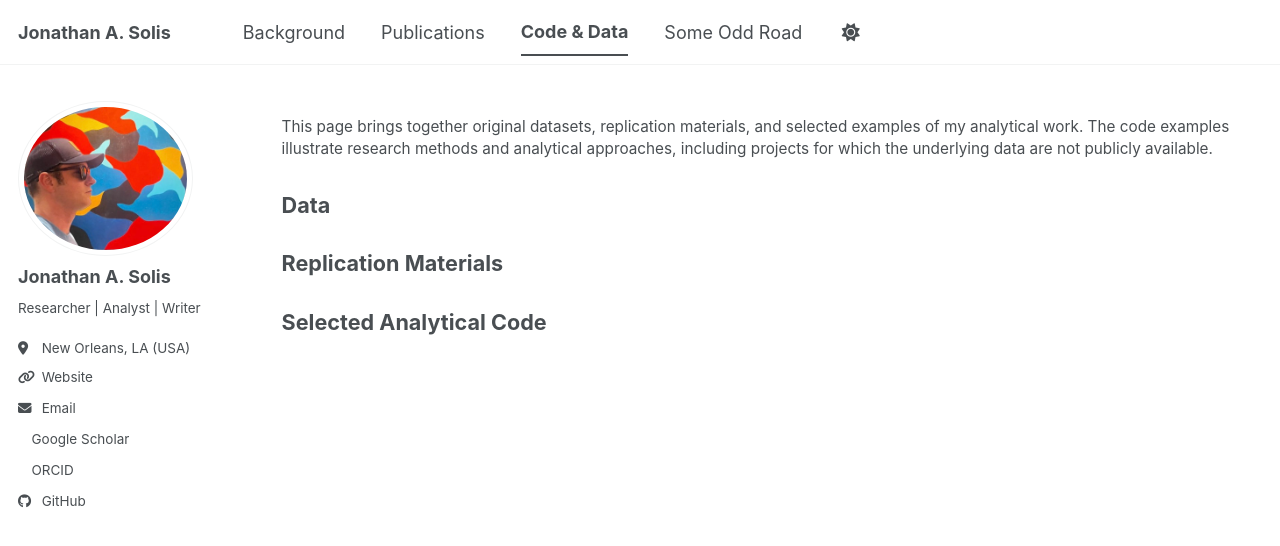
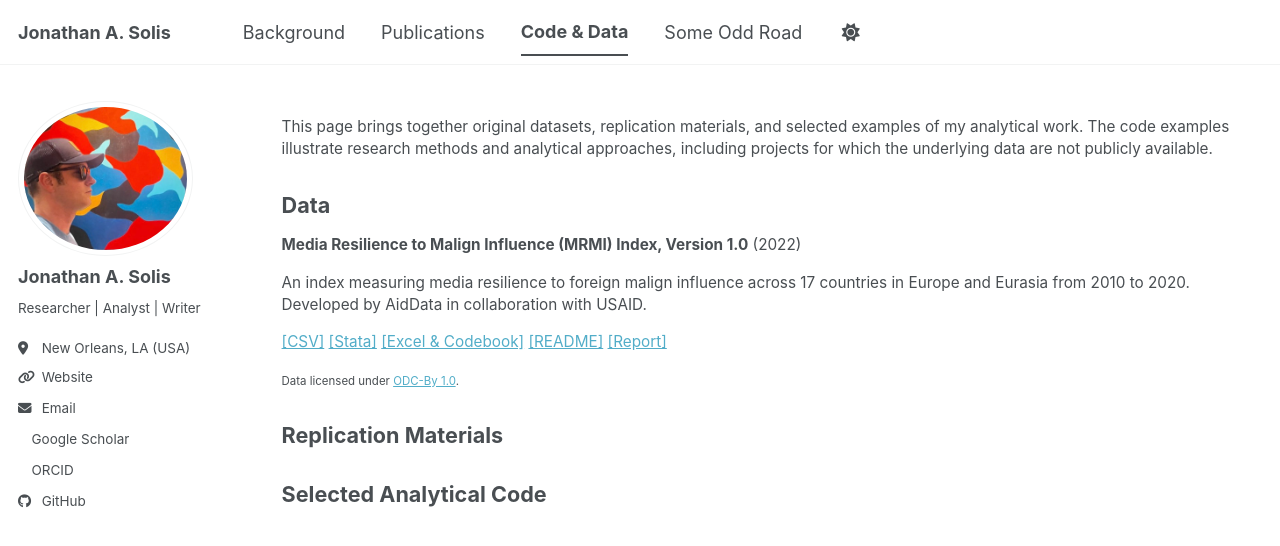
Before and after one commit to westbank-alchemy/westbank-alchemy.github.io, a Jekyll site: the page built from _pages/code-data.html, in a window 1280 px wide. Shown: the top 546 px of the page. Built offline with Jekyll 4.4.1, drawn with Linux system fonts in a browser that asks for light colours; a style sheet for code colours, icons or effects is not loaded.

Commit message:
Update code-data.html

```diff
--- a/_pages/code-data.html
+++ b/_pages/code-data.html
@@ -50,6 +50,30 @@ author_profile: true
 
   <h2>Data</h2>
 
+<div class="code-data-entry">
+  <p>
+    <strong>Media Resilience to Malign Influence (MRMI) Index, Version 1.0</strong> (2022)
+  </p>
+  <p>
+    An index measuring media resilience to foreign malign influence
+    across 17 countries in Europe and Eurasia from 2010 to 2020.
+    Developed by AidData in collaboration with USAID.
+  </p>
+  <p>
+    <a href="/files/mrmi_dataset.csv">[CSV]</a>
+    <a href="/files/mrmi_dataset.dta">[Stata]</a>
+    <a href="/files/mrmi_dataset_codebook.xlsx">[Excel &amp; Codebook]</a>
+    <a href="/files/mrmi_readme.pdf">[README]</a>
+    <a href="/files/standing_firm_2023.pdf">[Report]</a>
+  </p>
+  <p>
+    <small>
+      Data licensed under
+      <a href="https://opendatacommons.org/licenses/by/1-0/">ODC-By 1.0</a>.
+    </small>
+  </p>
+</div>
+
   <h2>Replication Materials</h2>
 
   <h2>Selected Analytical Code</h2>
```
